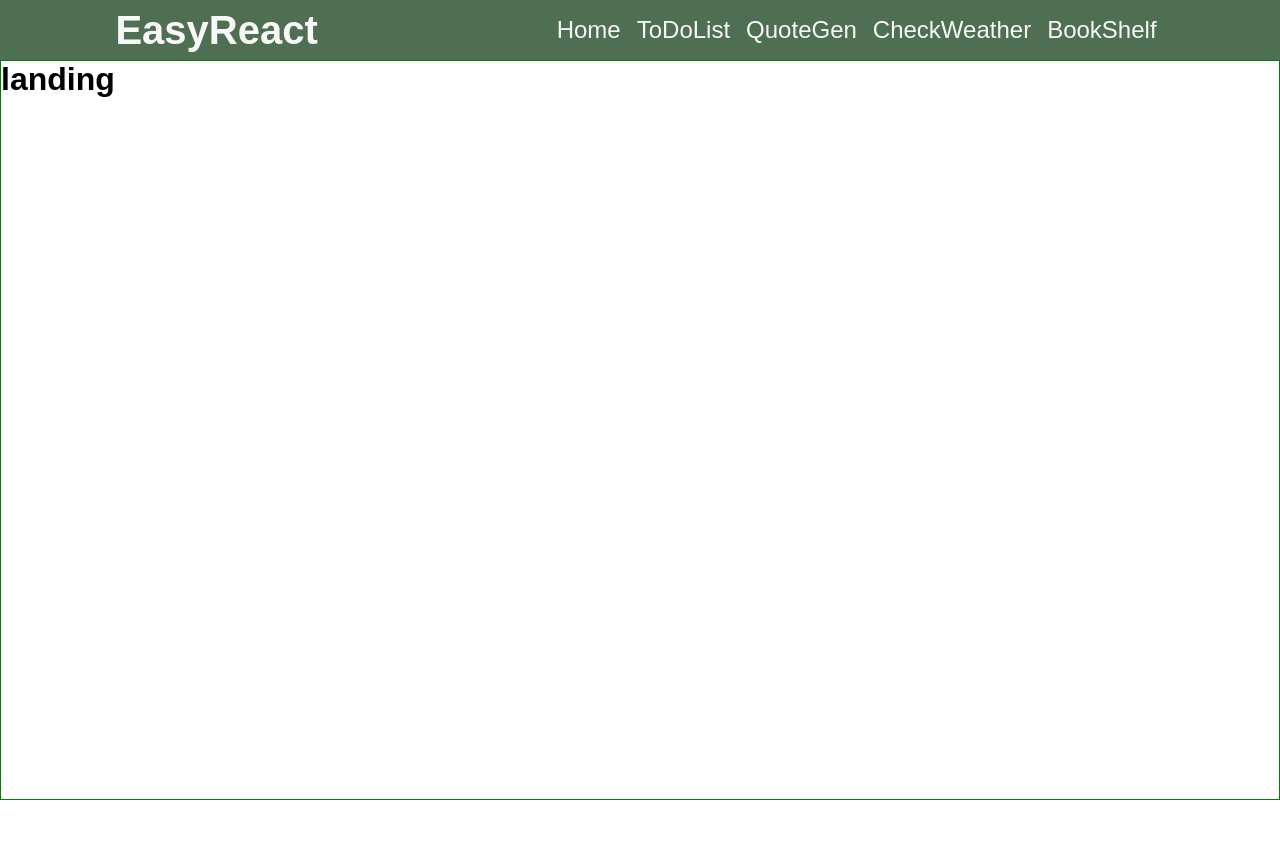
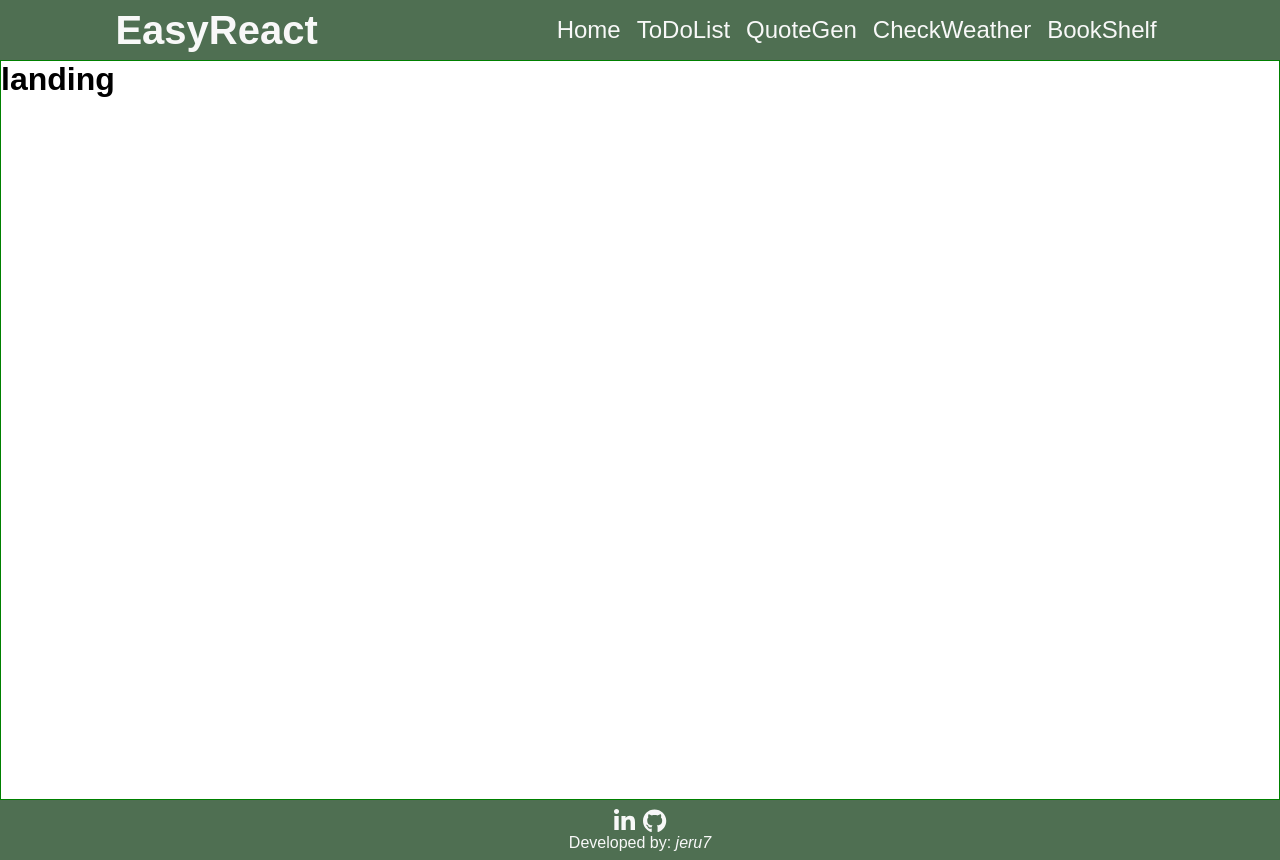
Before and after one commit to jeru7/easy-react, a React (Create React App) app: page / in a window 1280 px wide. Built offline with nearby package versions, Linux system fonts and the light colour scheme; a web font is replaced by a local one.

Commit message:
footer done

```diff
--- a/package.json
+++ b/package.json
@@ -3,6 +3,11 @@
   "version": "0.1.0",
   "private": true,
   "dependencies": {
+    "@fortawesome/fontawesome-free": "^6.5.1",
+    "@fortawesome/fontawesome-svg-core": "^6.5.1",
+    "@fortawesome/free-brands-svg-icons": "^6.5.1",
+    "@fortawesome/free-solid-svg-icons": "^6.5.1",
+    "@fortawesome/react-fontawesome": "^0.2.0",
     "@testing-library/jest-dom": "^5.17.0",
     "@testing-library/react": "^13.4.0",
     "@testing-library/user-event": "^13.5.0",
--- a/src/layout/Footer.jsx
+++ b/src/layout/Footer.jsx
@@ -1,10 +1,25 @@
 import "./layout.css";
+import { FontAwesomeIcon } from "@fortawesome/react-fontawesome";
+import { faLinkedinIn, faGithub } from "@fortawesome/free-brands-svg-icons";
 
 const Footer = () => {
   return (
     <footer className="footer">
-      <div className="footer-icons"></div>
-      <div className="footer-name"></div>
+      <div className="footer-icons">
+        <a
+          href="https://www.linkedin.com/in/jeru7/"
+          target="_blank"
+          rel="noreferrer"
+        >
+          <FontAwesomeIcon className="icon" icon={faLinkedinIn} />
+        </a>
+        <a href="https://github.com/jeru7" target="_blank" rel="noreferrer">
+          <FontAwesomeIcon className="icon" icon={faGithub} />
+        </a>
+      </div>
+      <div className="footer-name">
+        Developed by: <em>jeru7</em>
+      </div>
     </footer>
   );
 };
--- a/src/layout/layout.css
+++ b/src/layout/layout.css
@@ -66,4 +66,29 @@
 /* Footer styles */
 .footer {
   height: 60px;
+  display: flex;
+  flex-direction: column;
+  align-items: center;
+  justify-content: center;
+  background-color: var(--main-color);
 }
+
+.footer-icons {
+  display: flex;
+  gap: 8px;
+  color: var(--main-font-color);
+}
+
+.footer-icons .icon {
+  color: var(--main-font-color);
+  font-size: 24px;
+}
+
+.footer-icons .icon:hover {
+  transform: scale(1.1);
+  cursor: pointer;
+}
+
+.footer-name {
+  color: var(--main-font-color);
+}
```
Also changed, not shown: 1 other file (tests, documents, lock files or other folders).
